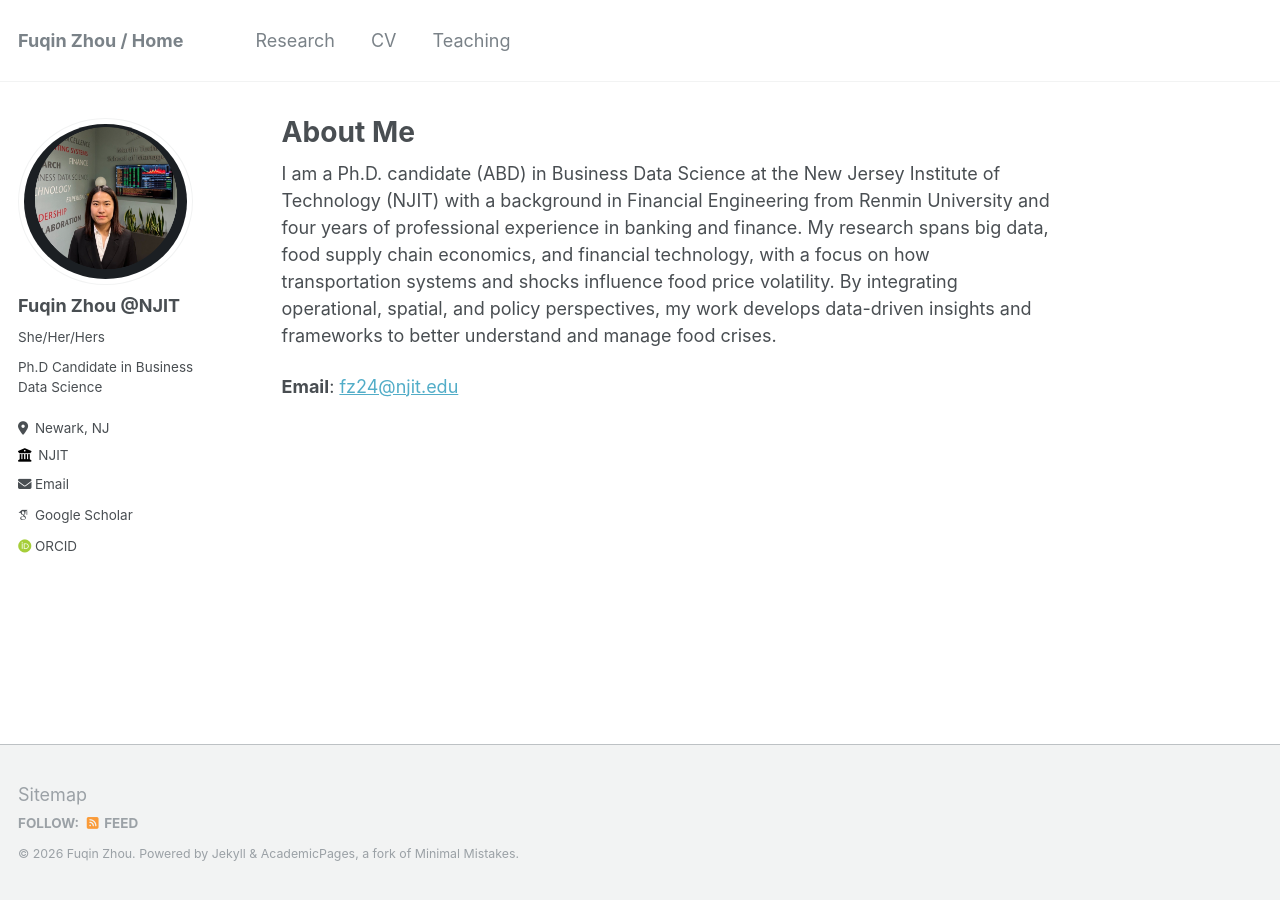
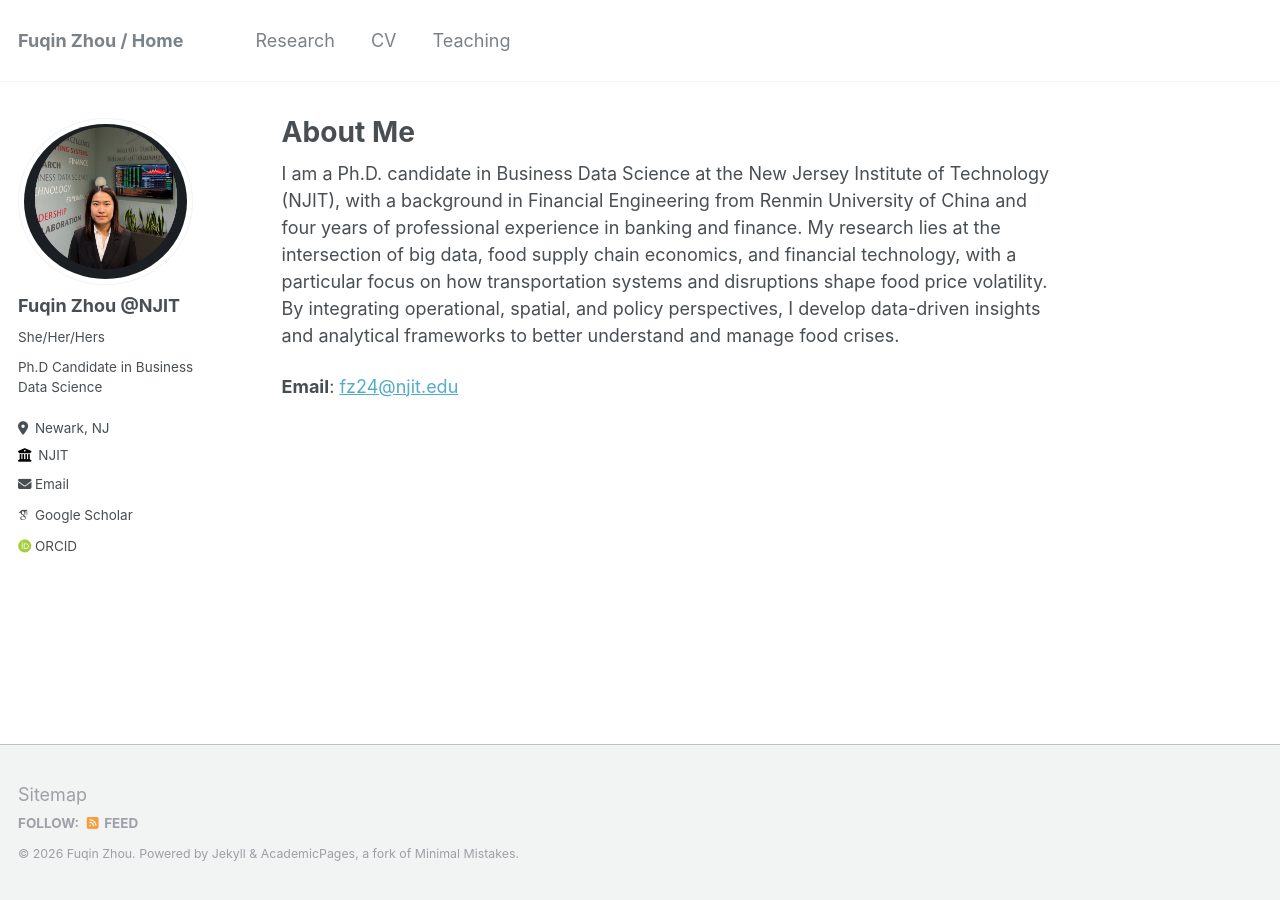
Before and after one commit to zhoufq001/zhoufq001.github.io, a Jekyll site: the page built from _pages/about.md, in a window 1280 px wide. Built offline with Jekyll 4.4.1, drawn with Linux system fonts in a browser that asks for light colours; some web fonts are replaced.

Commit message:
update about

```diff
--- a/_pages/about.md
+++ b/_pages/about.md
@@ -1,13 +1,13 @@
 ---
 permalink: /
-title: "About Me"#"academicpages is a ready-to-fork GitHub Pages template for academic personal websites"
+title: "About Me"
 author_profile: true
 redirect_from:
   - /about/
   - /about.html
 ---
 
-I am a Ph.D. candidate (ABD) in Business Data Science at the New Jersey Institute of Technology (NJIT) with a background in Financial Engineering from Renmin University and four years of professional experience in banking and finance. My research spans big data, food supply chain economics, and financial technology, with a focus on how transportation systems and shocks influence food price volatility. By integrating operational, spatial, and policy perspectives, my work develops data-driven insights and frameworks to better understand and manage food crises.
+I am a Ph.D. candidate in Business Data Science at the New Jersey Institute of Technology (NJIT), with a background in Financial Engineering from Renmin University of China and four years of professional experience in banking and finance. My research lies at the intersection of big data, food supply chain economics, and financial technology, with a particular focus on how transportation systems and disruptions shape food price volatility. By integrating operational, spatial, and policy perspectives, I develop data-driven insights and analytical frameworks to better understand and manage food crises.
 
 **Email**: [fz24@njit.edu](mailto:fz24@njit.edu)
 
```
